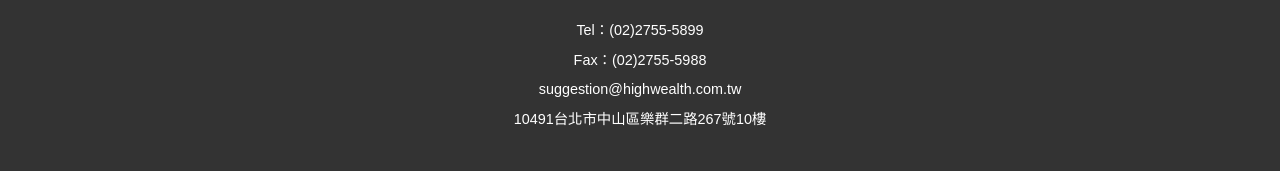
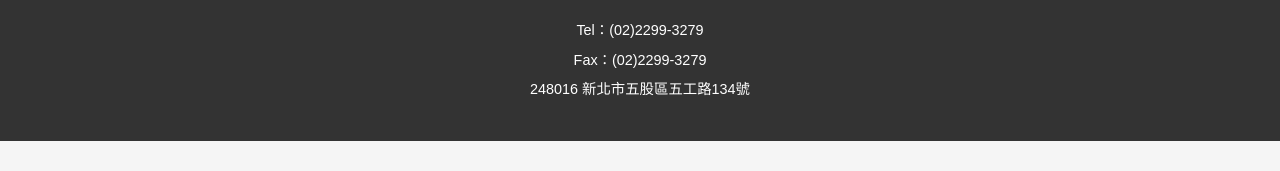
Before and after one commit to zrjjason/T1, a website: page 1f.html in a window 1280 px wide. Shown: the part 1327-1498 px from the top of the page. After the commit the page ends 1468 px from the top, so only its background shows below. Drawn offline with Linux system fonts and the light colour scheme.

Commit message:
更新所有頁面的底部聯絡資訊

```diff
--- a/1f.html
+++ b/1f.html
@@ -37,10 +37,9 @@
             <img src="images/company-logo.png" alt="興富發建設">
         </div>
         <div class="contact-info">
-            <p>Tel：(02)2755-5899</p>
-            <p>Fax：(02)2755-5988</p>
-            <p>suggestion@highwealth.com.tw</p>
-            <p>10491台北市中山區樂群二路267號10樓</p>
+            <p>Tel：(02)2299-3279</p>
+            <p>Fax：(02)2299-3279</p>
+            <p>248016 新北市五股區五工路134號</p>
         </div>
     </footer>
 
```
Also changed, not shown: 2f.html (+3 -4 lines), index.html (+3 -4 lines), office-rf.html (+3 -4 lines), parking.html (+3 -4 lines).
